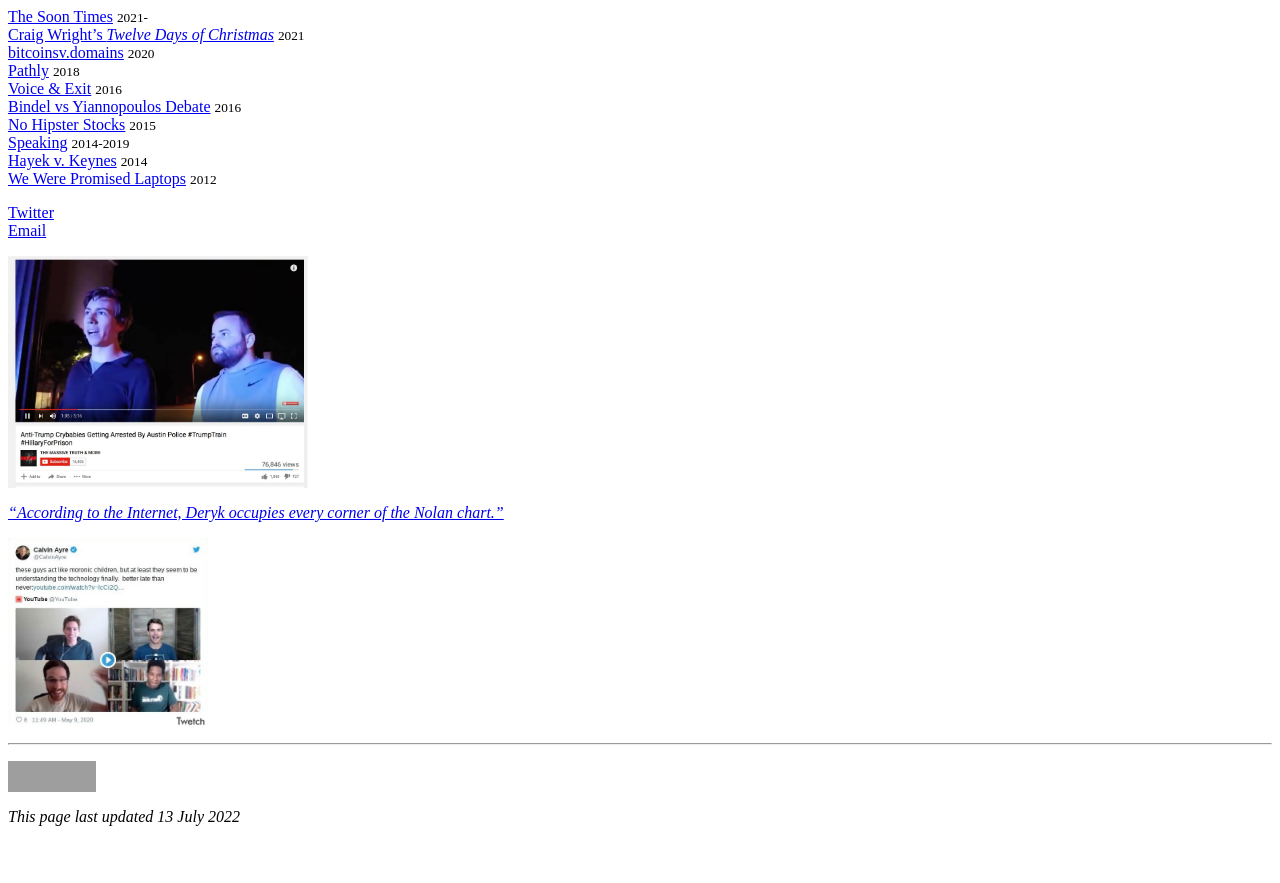
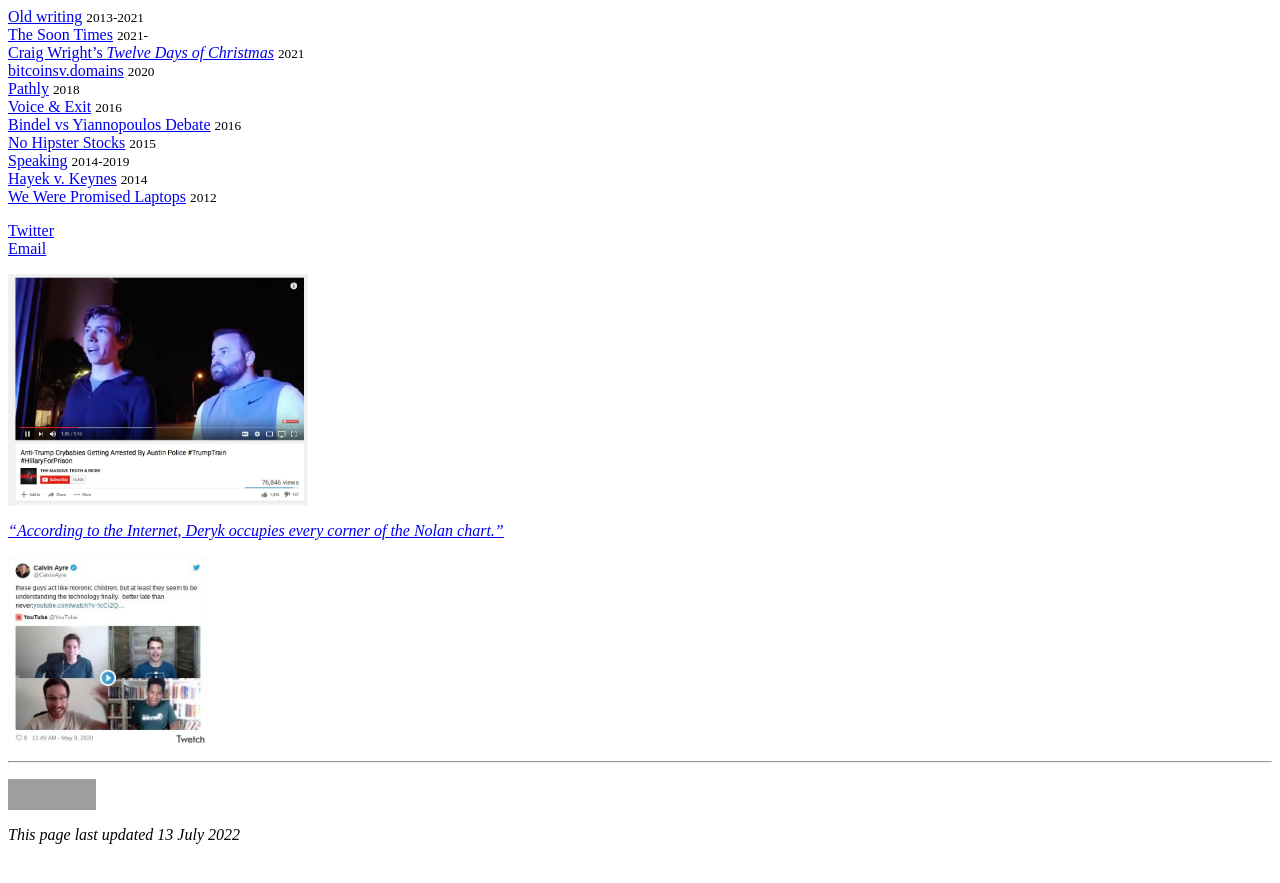
Before and after one commit to dmkgll/dmkgll, a Jekyll site: the page built from index.md, in a window 1280 px wide. Shown: the top 883 px of the page. Built offline with Jekyll 4.4.1, drawn with Linux system fonts in a browser that asks for light colours; grey boxes are pictures that could not be loaded.

Commit message:
Update index.md

```diff
--- a/index.md
+++ b/index.md
@@ -6,7 +6,7 @@
     list-style: none;
     padding: 0;
 }</style>
-
+- [Old writing](/oldstuff) <small>2013-2021</small>
 - [The Soon Times](thesoontimes.com) <small>2021-</small>
 - [Craig Wright's *Twelve Days of Christmas*](/csw12) <small>2021</small>
 - [bitcoinsv.domains](/bsvdomains) <small>2020</small>
```
